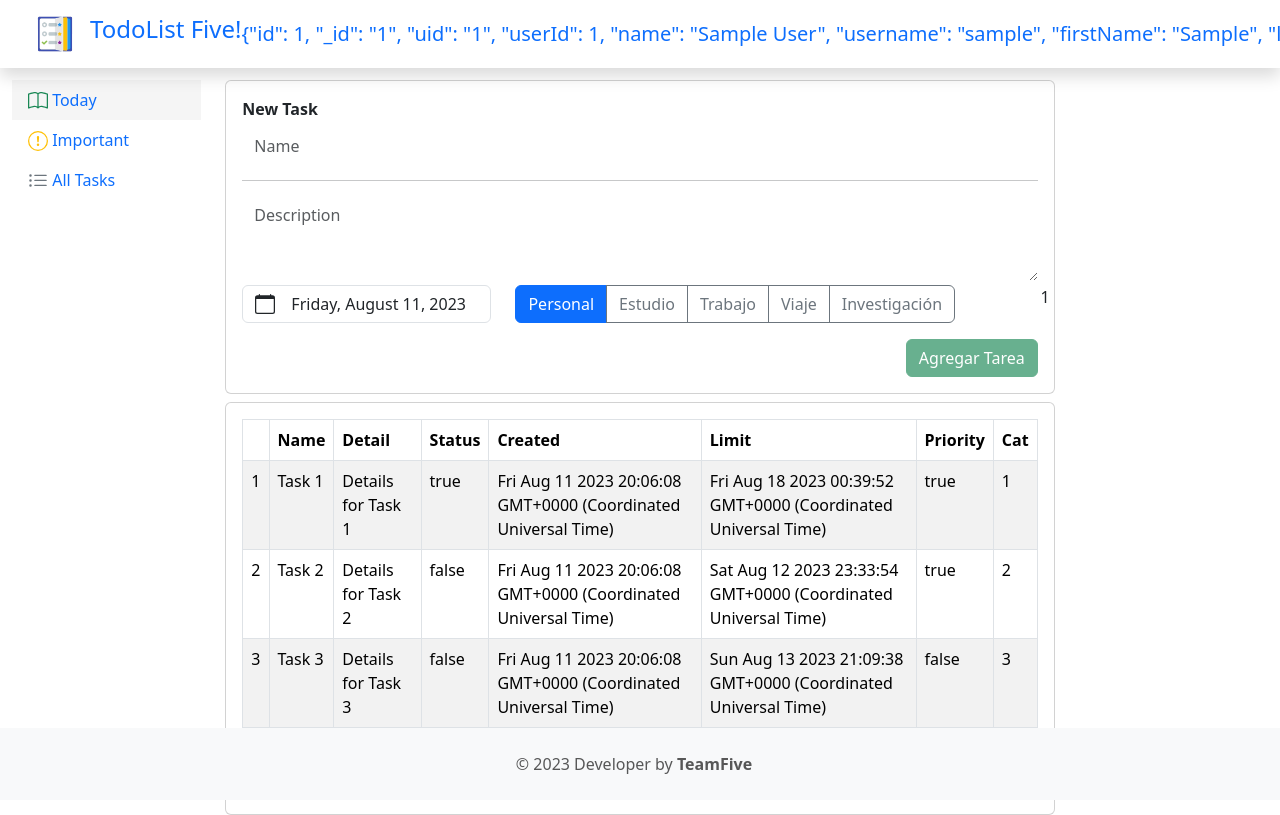
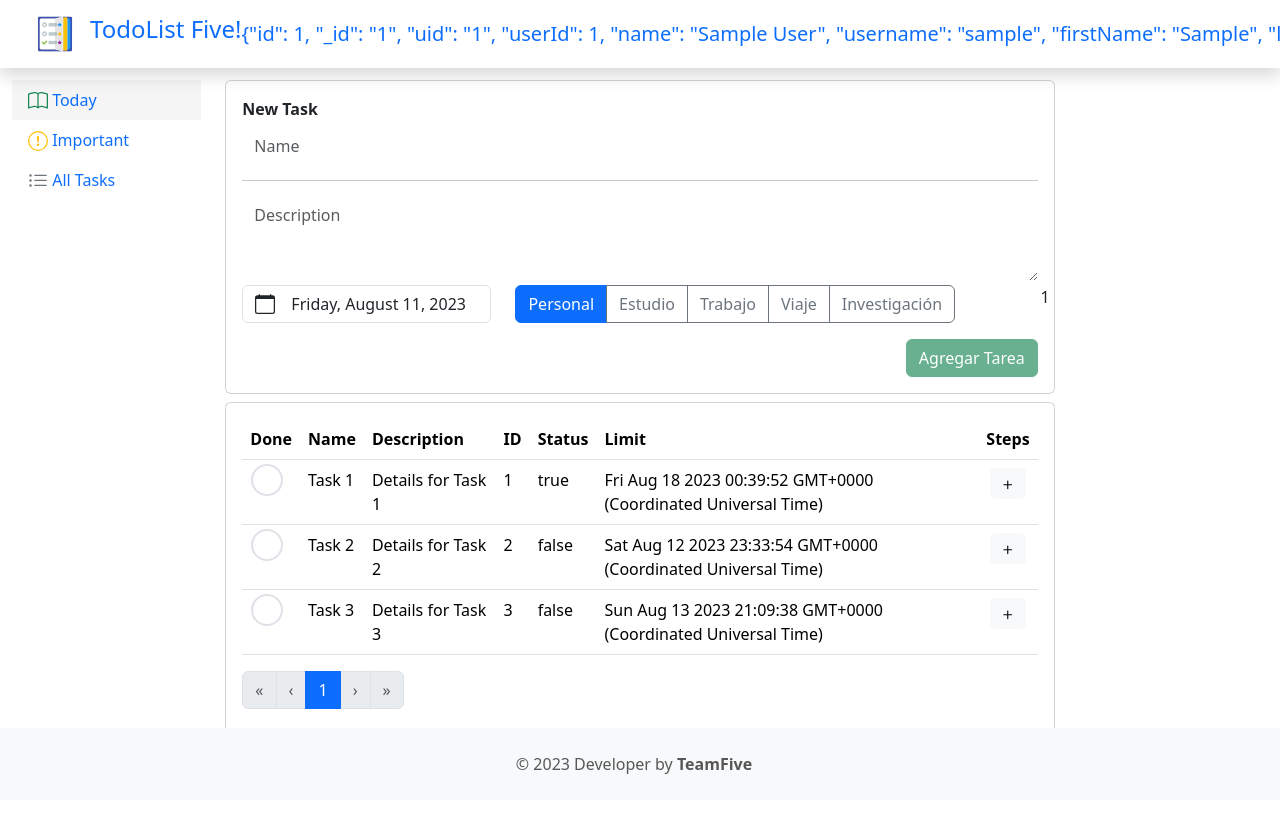
Before and after one commit to aparrab90/todolistEmpresarial, a Vue app: page /user in a window 1280 px wide. Built offline with nearby package versions, Linux system fonts and the light colour scheme; sample sign-in values are in the browser's storage.

Commit message:
TaskList Done, steps

```diff
--- a/src/components/TaskForm.vue
+++ b/src/components/TaskForm.vue
@@ -77,7 +77,7 @@ export default {
   },
   data() {
     return {
-
+      hoy: '',
       idUser: '',
       currentPage: 1,
       tasks: [],
@@ -177,13 +177,14 @@ export default {
     },
     addRandomTasks() {
       // Generar 10 tareas aleatorias
+      this.hoy = new Date();
       for (let i = 1; i <= 3; i++) {
         const task = {
           idTask: i,
           nameTask: `Task ${i}`,
           detailTask: `Details for Task ${i}`,
           statusTask: Math.random() < 0.5, // Generar aleatoriamente true o false
-          createTask: new Date(), // Usar la fecha actual como fecha de creación
+          createTask: moment(this.hoy).format('YYYY-MM-DD HH:mm:ss'), // Usar la fecha actual como fecha de creación
           limitTask: new Date(Date.now() + Math.random() * 7 * 24 * 60 * 60 * 1000), // Generar una fecha límite dentro de los próximos 7 días
           priorityTask: Math.random() < 0.3,// Generar aleatoriamente true (prioritario) o false
           idCategory: `${i}`,
--- a/src/components/TaskList.vue
+++ b/src/components/TaskList.vue
@@ -1,7 +1,24 @@
 <template>
     <div>
-        <b-table :items="tasks" :fields="fields" striped bordered responsive head-variant="light" class="table table-sm">
-            <!-- ... Resto de las columnas ... -->
+        <b-table :items="tasks" :fields="filteredFields"  responsive head-variant="light" class="table table-sm">
+            <template #cell(checkbox)="row">
+                <div class="d-flex justify-content-center align-items-center">
+
+                    <div class="form-check">
+                        <input class="form-check-input form-check-input-lg" type="checkbox" v-model="row.item.selected"
+                            style="transform: scale(2); border-radius: 5rem; ">
+                        <!-- Ajusta el valor de scale según tu preferencia -->
+                        <label class="form-check-label"></label>
+                    </div>
+                </div>
+            </template>
+            <template #cell(edit)="row">
+                <div class="d-flex justify-content-center align-items-center">
+                    <b-button size="sm" @click="editTask(row.item.id)" variant="light">
+                        <b-icon icon="plus"></b-icon>
+                    </b-button>
+                </div>
+            </template>
         </b-table>
         <b-pagination v-model="internalPage" :total-rows="tasks.length" :per-page="perPage"
             aria-controls="my-table"></b-pagination>
@@ -13,14 +30,28 @@ export default {
     name: 'TaskList',
     props: {
         tasks: Array,
-        fields: Array,
         perPage: Number,
         currentPage: Number,
     },
     data() {
         return {
             internalPage: this.currentPage,
+            filteredFields: [
+                { key: 'checkbox', label: 'Done', thClass: 'text-center' },
+                { key: 'nameTask', label: 'Name' },
+                { key: 'detailTask', label: 'Description' },
+                { key: 'idTask', label: 'ID' },
+                { key: 'statusTask', label: 'Status' },
+                { key: 'limitTask', label: 'Limit' },
+                { key: 'edit', label: 'Steps' },
+            ],
         };
+    },
+    methods: {
+        editTask(taskId) {
+            // Emitir el evento para editar la tarea con el ID correspondiente
+            this.$emit('editTask', taskId);
+        },
     },
     watch: {
         internalPage(newPage) {
--- a/src/services/api.js
+++ b/src/services/api.js
@@ -2,7 +2,7 @@
 import axios from 'axios';
 
 const apiClient = axios.create({
-  baseURL: 'http://4.236.216.199', //  API
+  baseURL: 'http://4.236.216.199/', //  API
   //  headers
 });
 
--- a/src/views/LoginView.vue
+++ b/src/views/LoginView.vue
@@ -64,9 +64,6 @@ export default {
           this.loggedInUserName = userData.result.usuario.nameUser; // Obtener el nombre del usuario
           console.log('LOEGEADOOOO:', this.loggedInUserName);
 
-          this.aviso.titulo = 'Bienvenido ' + userData.result.usuario.nameUser + '!';
-          this.aviso.texto = 'Ingreso correcto';
-          this.aviso.type = 'success';
           localStorage.setItem('token', userData.result.token); // Asegúrate de adaptar el nombre del campo
           console.log('STORAGE:', userData.result.token);
           const loggedInUserName = userData.result.usuario.nameUser;
@@ -82,6 +79,7 @@ export default {
           this.loginMessage = 'Login failed. Please check your credentials.';
         }
       } catch (error) {
+        // this.$router.push({ name: 'UserDashboard' });
         // Manejo de errores de conexión o problemas en la solicitud
         console.error('Login error:', error);
         // Mostrar mensaje de error
```
